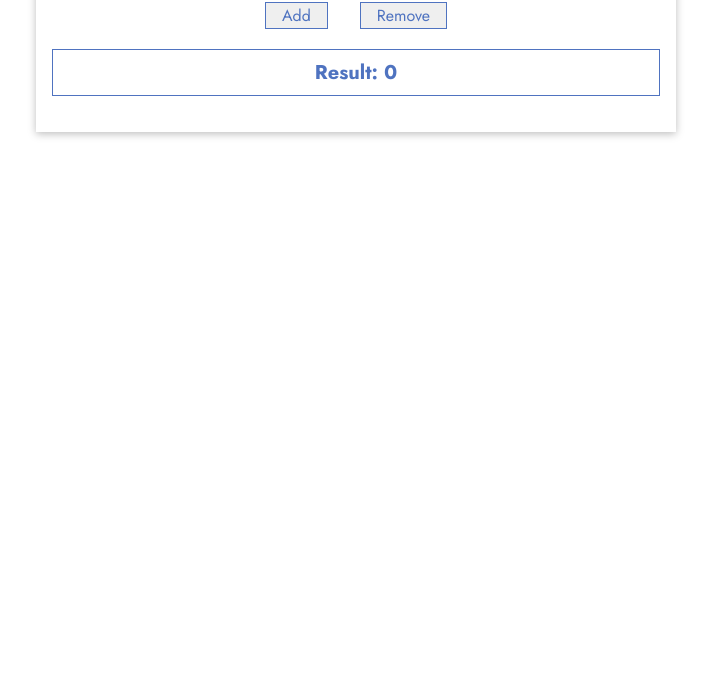
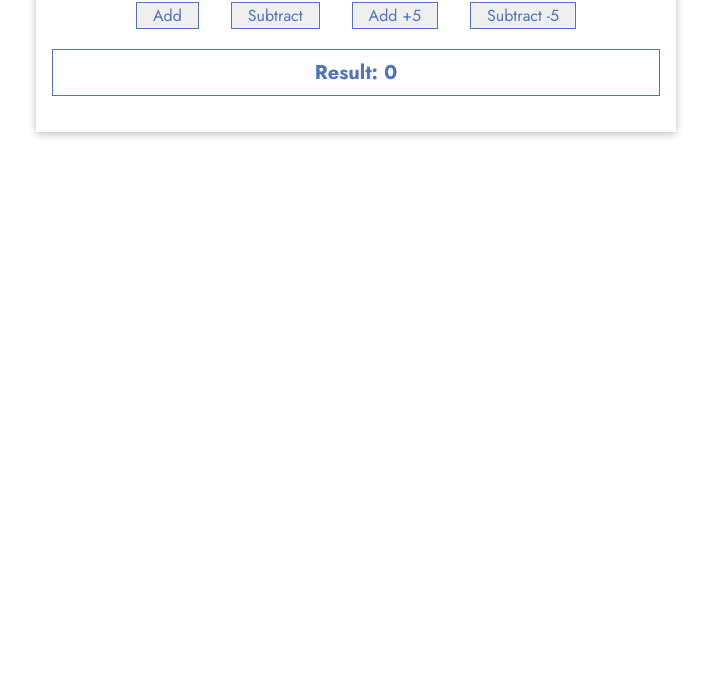
Before and after one commit to rebecca-xm/v-counter, a plain HTML site: page index.html in a window 1280 px wide. Shown: the part 124-800 px from the top of the page, without its empty margins (284-995 px from the left). Drawn offline with nearby package versions, Linux system fonts and the light colour scheme.

Commit message:
feat: add parameters to events functions

```diff
--- a/app.js
+++ b/app.js
@@ -10,6 +10,14 @@ const app = Vue.createApp({
     },
     reduce() {
       this.counter--
+    },
+    addFive(num) {
+      // this.counter = this.counter + 5
+      this.counter = this.counter + num
+    },
+    reduceFive(num) {
+      // this.counter = this.counter - 5
+      this.counter = this.counter - num
     }
   }
 });
--- a/index.html
+++ b/index.html
@@ -15,7 +15,9 @@
   <section id="events">
     <h2>Counter</h2>
     <button v-on:click="add">Add</button>
-    <button v-on:click="reduce">Remove</button>
+    <button v-on:click="reduce">Subtract</button>
+    <button v-on:click="addFive(5)">Add +5</button>
+    <button v-on:click="reduceFive(5)">Subtract -5</button>
     <p>Result: {{ counter }}</p>
   </section>
 </body>
```
